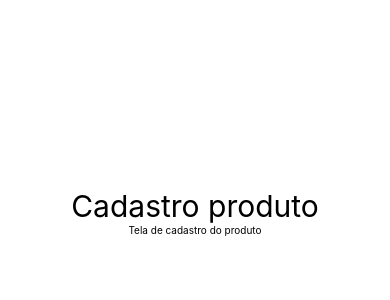
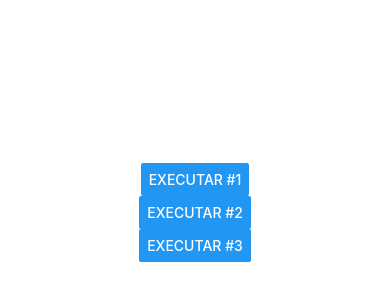
Before and after one commit to T-Terra/appTest, a React Native app: screen / in a window 390 px wide. Shown: the part 210-510 px from the top of the page. Built offline with nearby package versions, Linux system fonts and the light colour scheme.

Commit message:
feat: Buttons add

```diff
--- a/src/App.tsx
+++ b/src/App.tsx
@@ -6,11 +6,13 @@ import Oficial, { Comp2, Comp3 } from "./components/Mult";
 import Primeiro from "./components/Primeiro";
 import RandomValue from "./components/Random"
 import Titulo from "./components/Titulo"
+import BotaoExc from "./components/Botao"
 
 export default () => (
     <SafeAreaView style={Style.App}>
+        <BotaoExc/>
+        {/*
         <Titulo principal="Cadastro produto" secundario="Tela de cadastro do produto"/>
-        {/*
         <RandomValue min={1} max={60}/>
         <RandomValue min={1} max={60}/>
         <MinMax min={3} max={20}/>
--- /dev/null
+++ b/src/components/Botao.tsx
@@ -0,0 +1,30 @@
+import React from "react";
+import { Button } from "react-native";
+
+export default props => {
+
+    function executar() {
+        console.warn("Executou! #1")
+    }
+
+    return (
+        <>
+            <Button
+                title="Executar #1"
+                onPress={executar}
+            />
+            <Button
+                title="Executar #2"
+                onPress={function() {
+                    console.warn("Executou! #2")
+                }}
+            />
+
+            <Button
+                title="Executar #3"
+                onPress={() => {console.warn("Executou! #3")}}
+            />
+        </>
+
+    )
+}
```
